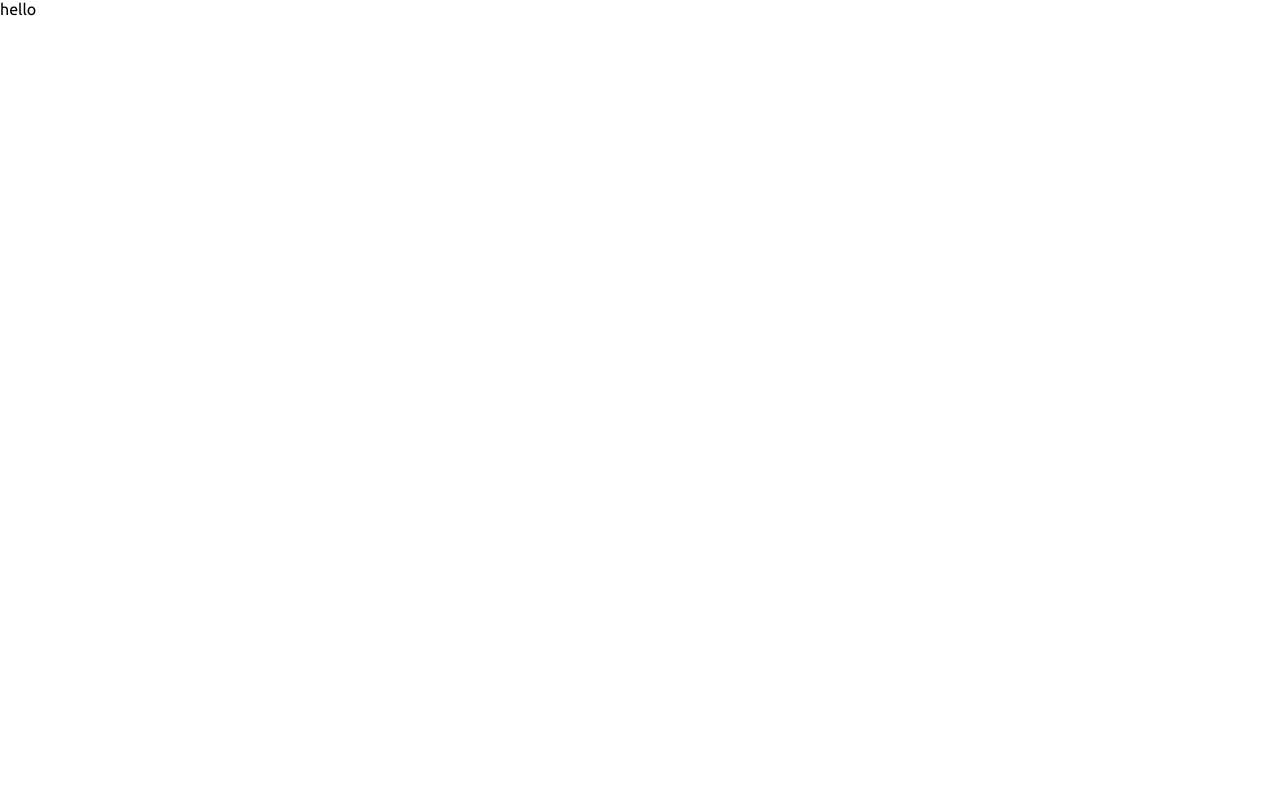
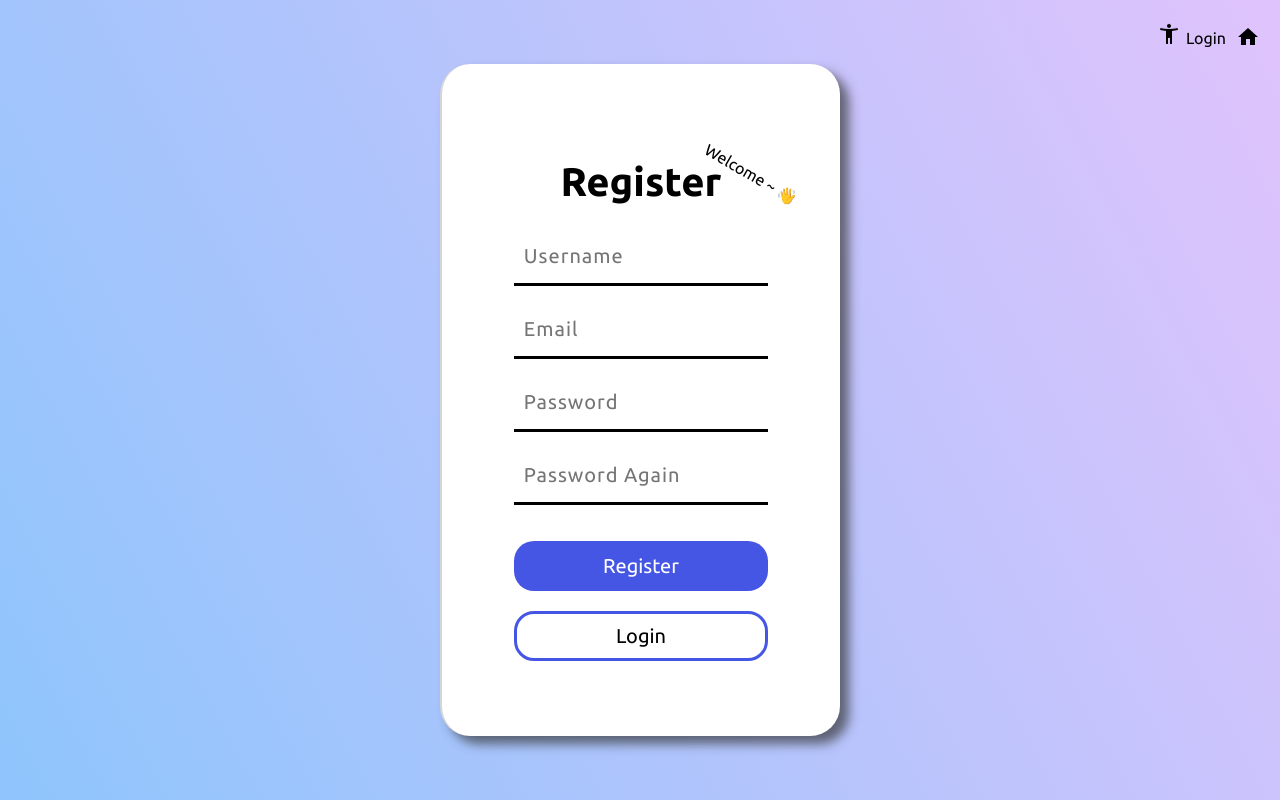
Before and after one commit to Jang-Ahyoung/Social-Media, a React (Create React App) app: page / in a window 1280 px wide. Built offline with nearby package versions, Linux system fonts and the light colour scheme.

Commit message:
🛠 페이지 router 처리

```diff
--- a/src/App.js
+++ b/src/App.js
@@ -1,5 +1,29 @@
+import Home from "./pages/home/Home";
+import Login from "./pages/login/Login";
+import Register from "./pages/register/Register";
+import UserProfile from "./pages/userprofile/UserProfile";
+import { BrowserRouter as Router, Switch, Route, Redirect } from "react-router-dom";
+import { useContext } from "react";
+import { AuthContext } from "./context/AuthContext";
+
 function App() {
-  return <div>hello</div>;
+  const { user } = useContext(AuthContext);
+  return (
+    <Router>
+      <Switch>
+        <Route exact path="/">
+          {user ? <Home user /> : <Register />}
+        </Route>
+        <Route exact path="/login">
+          {user ? <Redirect to="/" /> : <Login />}
+        </Route>
+        <Route exact path="/register">
+          {user ? <Redirect to="/" /> : <Register />}
+        </Route>
+        <Route path="/profile/:username" component={UserProfile} />
+      </Switch>
+    </Router>
+  );
 }
 
 export default App;
```
